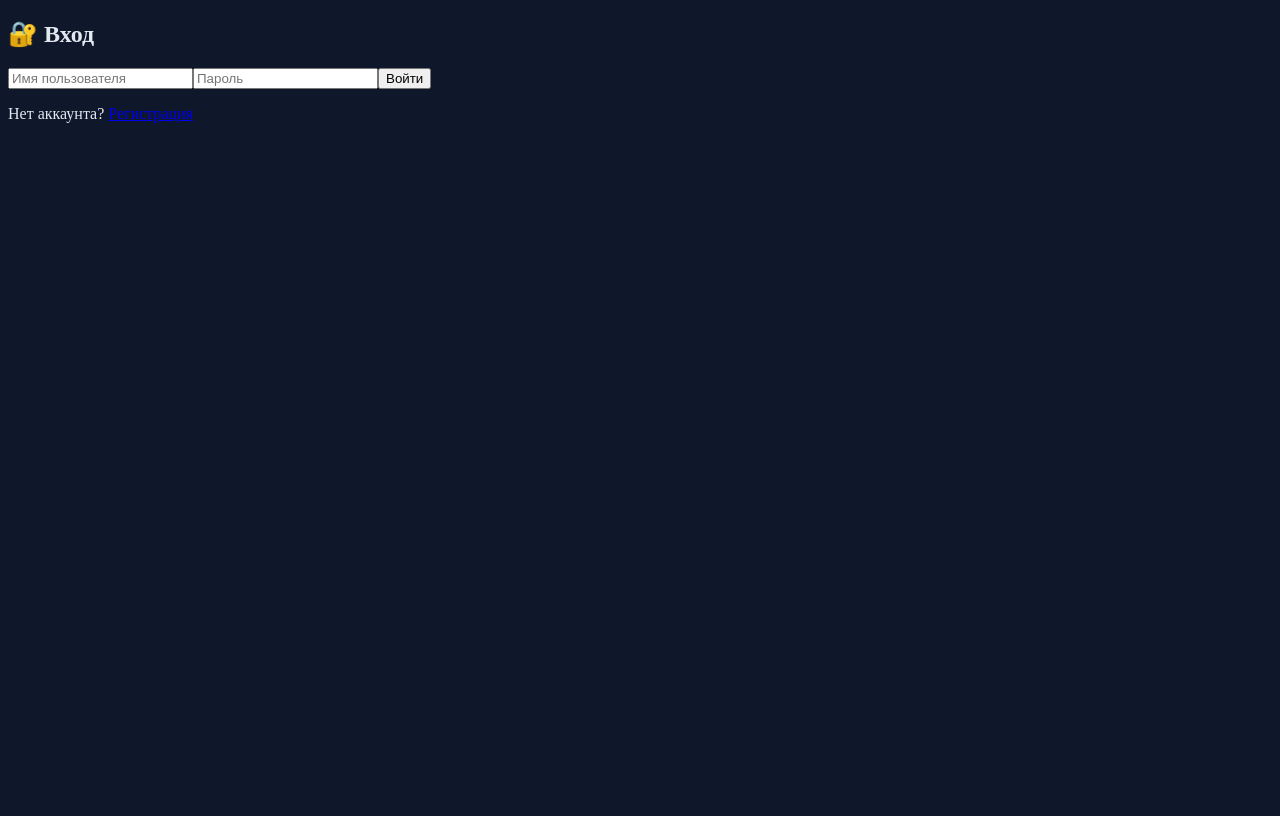
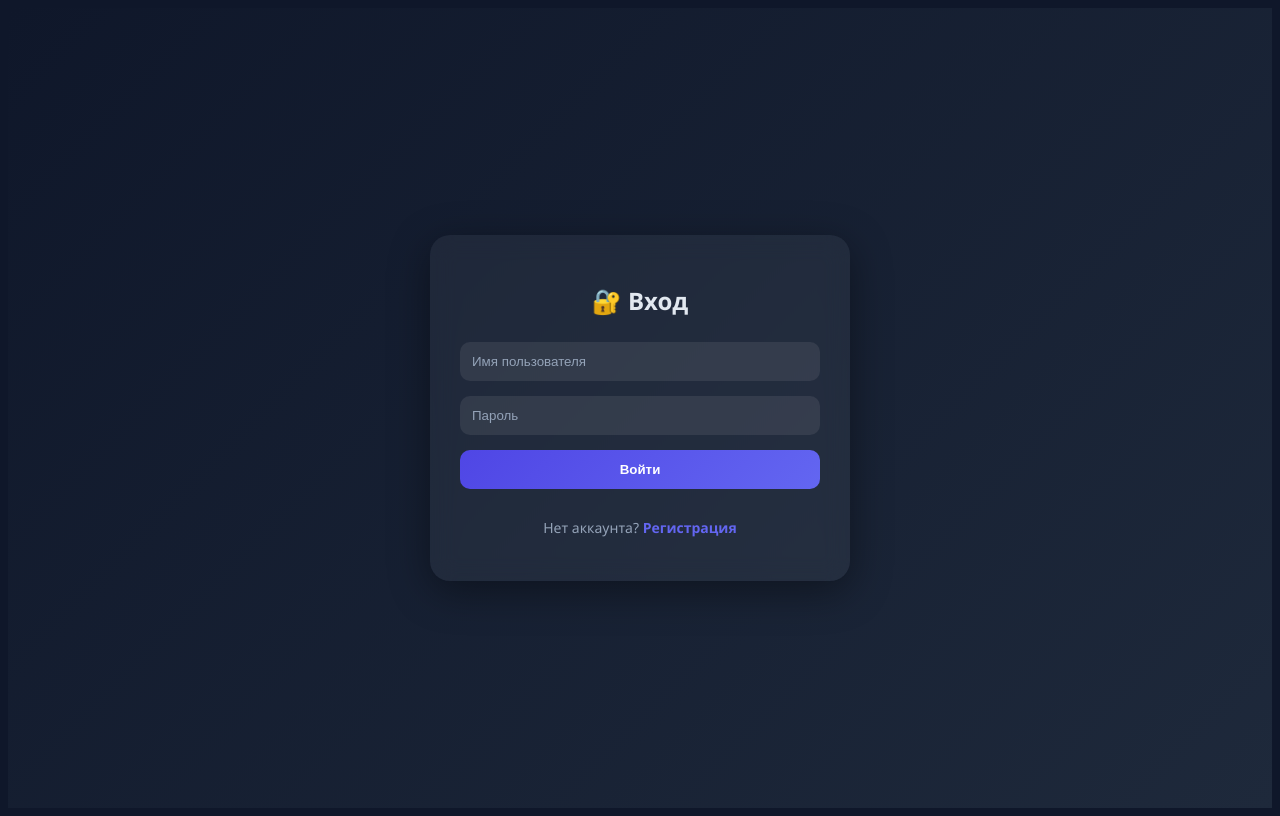
Before and after one commit to saparbecovameerim7-bot/frontend_diary, a React app: page /login in a window 1280 px wide. Built offline with nearby package versions, Linux system fonts and the light colour scheme; the HTML template or start-up script is replaced by a standard one.

Commit message:
first commit

```diff
--- a/src/index.css
+++ b/src/index.css
@@ -809,3 +809,109 @@ section div > div > div:last-child p:last-child {
 .notfound-button:hover {
   background: #6366f1;
 }
+/* Общий контейнер */
+.auth-container {
+  height: 100vh;
+  display: flex;
+  justify-content: center;
+  align-items: center;
+
+  background: linear-gradient(135deg, #0f172a, #1e293b);
+  font-family: "Segoe UI", sans-serif;
+}
+
+/* Карточка */
+.auth-card {
+  width: 360px;
+  padding: 30px;
+  border-radius: 20px;
+
+  background: rgba(255, 255, 255, 0.05);
+  backdrop-filter: blur(12px);
+
+  box-shadow: 0 10px 40px rgba(0, 0, 0, 0.4);
+
+  display: flex;
+  flex-direction: column;
+  gap: 15px;
+
+  color: #e2e8f0;
+}
+
+/* Заголовок */
+.auth-card h2 {
+  text-align: center;
+  margin-bottom: 10px;
+}
+
+/* Ошибка */
+.error {
+  background: rgba(255, 0, 0, 0.1);
+  color: #f87171;
+  padding: 10px;
+  border-radius: 10px;
+  text-align: center;
+}
+
+/* Инпуты */
+.auth-card input {
+  padding: 12px;
+  border-radius: 10px;
+  border: none;
+
+  background: rgba(255, 255, 255, 0.08);
+  color: #fff;
+
+  outline: none;
+  transition: 0.3s;
+}
+
+.auth-card input::placeholder {
+  color: #94a3b8;
+}
+
+.auth-card input:focus {
+  background: rgba(255, 255, 255, 0.15);
+  box-shadow: 0 0 0 2px #4f46e5;
+}
+
+/* Кнопка */
+.auth-card button {
+  padding: 12px;
+  border-radius: 10px;
+  border: none;
+
+  background: linear-gradient(135deg, #4f46e5, #6366f1);
+  color: white;
+  font-weight: bold;
+
+  cursor: pointer;
+  transition: 0.3s;
+}
+
+.auth-card button:hover {
+  transform: translateY(-2px);
+  box-shadow: 0 5px 20px rgba(99, 102, 241, 0.4);
+}
+
+.auth-card button:disabled {
+  opacity: 0.6;
+  cursor: not-allowed;
+}
+
+/* Текст под формой */
+.auth-card p {
+  text-align: center;
+  font-size: 14px;
+  color: #94a3b8;
+}
+
+.auth-card a {
+  color: #6366f1;
+  text-decoration: none;
+  font-weight: bold;
+}
+
+.auth-card a:hover {
+  text-decoration: underline;
+}
```
